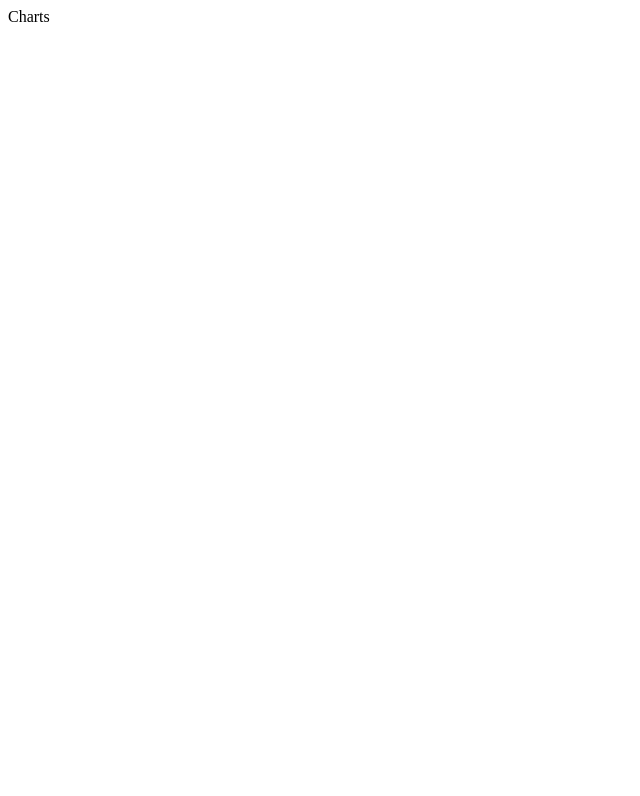
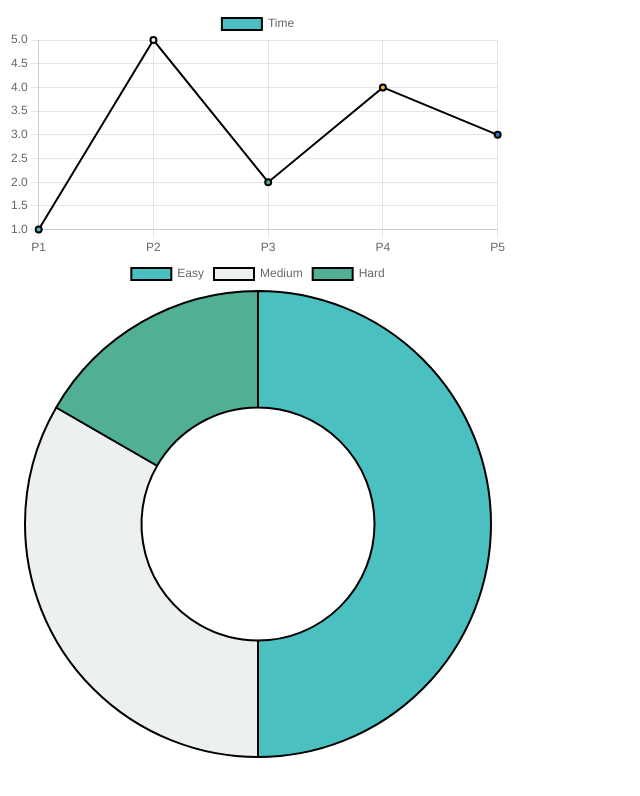
Before and after one commit to Bhavna214/Charts, a React (Create React App) app: page / in a window 1280 px wide. Shown: the top 796 px of the page, without its empty margins (0-640 px from the left). Built offline with nearby package versions, Linux system fonts and the light colour scheme.

Commit message:
two charts done

```diff
--- a/package.json
+++ b/package.json
@@ -6,7 +6,10 @@
     "@testing-library/jest-dom": "^5.16.4",
     "@testing-library/react": "^13.3.0",
     "@testing-library/user-event": "^13.5.0",
+    "chart.js": "^3.8.2",
+    "chartjs": "^0.3.24",
     "react": "^18.2.0",
+    "react-chartjs-2": "^4.3.1",
     "react-dom": "^18.2.0",
     "react-scripts": "5.0.1",
     "web-vitals": "^2.1.4"
--- /dev/null
+++ b/src/App.css
@@ -0,0 +1,38 @@
+.App {
+    text-align: center;
+  }
+
+  .App-logo {
+    height: 40vmin;
+    pointer-events: none;
+  }
+
+  @media (prefers-reduced-motion: no-preference) {
+    .App-logo {
+      animation: App-logo-spin infinite 20s linear;
+    }
+  }
+
+  .App-header {
+    background-color: #282c34;
+    min-height: 100vh;
+    display: flex;
+    flex-direction: column;
+    align-items: center;
+    justify-content: center;
+    font-size: calc(10px + 2vmin);
+    color: white;
+  }
+
+  .App-link {
+    color: #61dafb;
+  }
+
+  @keyframes App-logo-spin {
+    from {
+      transform: rotate(0deg);
+    }
+    to {
+      transform: rotate(360deg);
+    }
+  }
--- a/src/App.js
+++ b/src/App.js
@@ -1,9 +1,63 @@
-
+import { useState } from "react";
+import "./App.css";
+// import BarChart from "./components/BarChart";
+import LineChart from "./components/LineChart";
+import PieChart from "./components/PieChart";
+import { UserData } from "./data";
+import { LineData } from "./LineData";
 
 function App() {
+  const [userData, setUserData] = useState({
+    labels: UserData.map((data) => data.level),
+    datasets: [
+      {
+        label: "Users Gained",
+        data: UserData.map((data) => data.Solved),
+        backgroundColor: [
+          "rgba(75,192,192,1)",
+          "#ecf0f1",
+          "#50AF95",
+          // "#f3ba2f",
+          // "#2a71d0",
+        ],
+        borderColor: "black",
+        borderWidth: 2,
+      },
+    ],
+  });
+
+  const [lineData, setLineData] = useState({
+    labels: LineData.map((data) => data.puzzle),
+    datasets: [
+      {
+        label: "Time",
+        data: LineData.map((data) => data.time),
+        backgroundColor: [
+          "rgba(75,192,192,1)",
+          "#ecf0f1",
+          "#50AF95",
+          "#f3ba2f",
+          "#2a71d0",
+        ],
+        borderColor: "black",
+        borderWidth: 2,
+      },
+    ],
+  });
+
+  // IF YOU SEE THIS COMMENT: I HAVE GOOD EYESIGHT
+
   return (
     <div className="App">
-      Charts
+      {/* <div style={{ width: 700 }}>
+        <BarChart chartData={userData} />
+      </div> */}
+      <div style={{ width: 500 }}>
+        <LineChart chartData={lineData} />
+      </div>
+      <div style={{ width: 500 }}>
+        <PieChart chartData={userData} />
+      </div>
     </div>
   );
 }
--- /dev/null
+++ b/src/LineData.js
@@ -0,0 +1,27 @@
+export const LineData = [
+    {
+      id: 1,
+      puzzle:"P1",
+      time:1,
+    },
+    {
+      id: 2,
+      puzzle:"P2",
+      time:5,
+    },
+    {
+      id: 3,
+      puzzle:"P3",
+      time:2,
+    },
+    {
+        id: 4,
+        puzzle:"P4",
+        time:4,
+      },
+      {
+        id: 5,
+        puzzle:"P5",
+        time:3,
+      },
+  ];
--- /dev/null
+++ b/src/components/LineChart.js
@@ -0,0 +1,9 @@
+import React from "react";
+import { Line } from "react-chartjs-2";
+import { Chart as ChartJS } from "chart.js/auto";
+
+function LineChart({ chartData }) {
+  return <Line data={chartData} />;
+}
+
+export default LineChart;
--- /dev/null
+++ b/src/components/PieChart.js
@@ -0,0 +1,9 @@
+import React from "react";
+import { Doughnut } from "react-chartjs-2";
+import { Chart as ChartJS } from "chart.js/auto";
+
+function PieChart({ chartData }) {
+  return <Doughnut data={chartData} />;
+}
+
+export default PieChart;
--- /dev/null
+++ b/src/data.js
@@ -0,0 +1,17 @@
+export const UserData = [
+    {
+      id: 1,
+      level:"Easy",
+      Solved: 15,
+    },
+    {
+      id: 2,
+      level:"Medium",
+      Solved: 10,
+    },
+    {
+      id: 3,
+      level:"Hard",
+      Solved: 5,
+    },
+  ];
```
Also changed, not shown: 1 other file (tests, documents, lock files or other folders).
